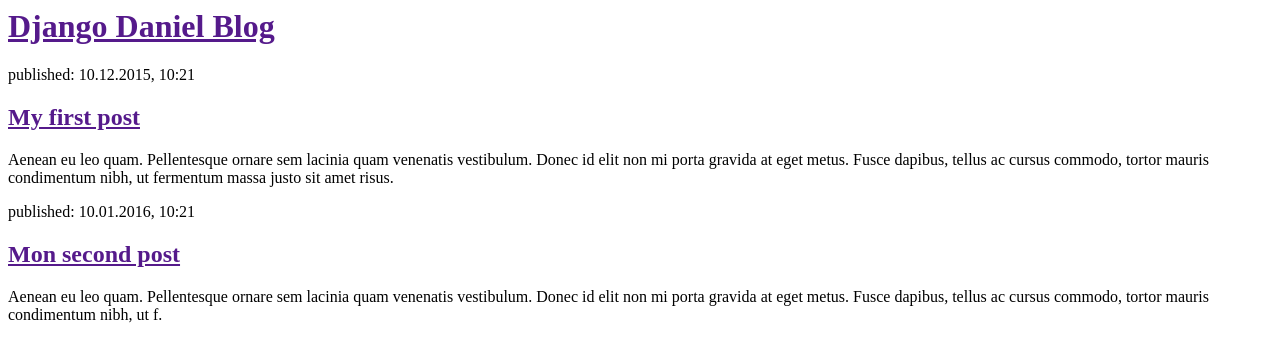
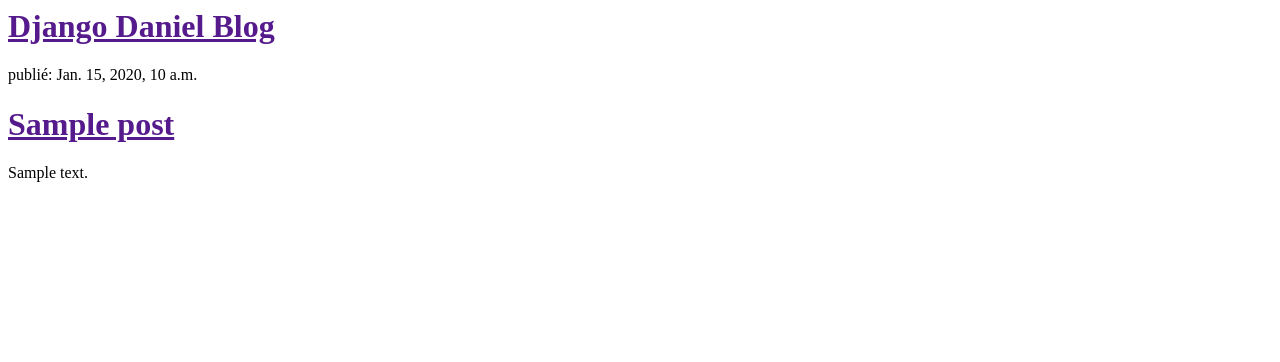
Before and after one commit to DanielHaim/my-first-blog, a Django app: template blog/templates/blog/post_list.html in a window 1280 px wide. Shown: the top 362 px of the page. Run offline with Django 3.2, Linux system fonts and the light colour scheme; the template is opened without the code that fills it: values that come from a table or form of the project are taken from there, others are empty; tables that the repository leaves empty hold one stand-in row (values such as "Sample post").

Commit message:
Modified templates to display posts from database

```diff
--- a/blog/templates/blog/post_list.html
+++ b/blog/templates/blog/post_list.html
@@ -8,15 +8,14 @@
         </div>
 
         <div>
-            <p>published: 10.12.2015, 10:21</p>
-            <h2><a href="">My first post</a></h2>
-            <p>Aenean eu leo quam. Pellentesque ornare sem lacinia quam venenatis vestibulum. Donec id elit non mi porta gravida at eget metus. Fusce dapibus, tellus ac cursus commodo, tortor mauris condimentum nibh, ut fermentum massa justo sit amet risus.</p>
+            {% for post in posts %}
+            <div>
+                <p>publié: {{ post.published_date }}</p>
+                <h1><a href="">{{ post.title }}</a></h1>
+                <p>{{ post.text|linebreaks }}</p>
+            </div>
+            {% endfor %}
         </div>
 
-        <div>
-            <p>published: 10.01.2016, 10:21</p>
-            <h2><a href="">Mon second post</a></h2>
-            <p>Aenean eu leo quam. Pellentesque ornare sem lacinia quam venenatis vestibulum. Donec id elit non mi porta gravida at eget metus. Fusce dapibus, tellus ac cursus commodo, tortor mauris condimentum nibh, ut f.</p>
-        </div>
     </body>
 </html>
--- a/blog/urls.py
+++ b/blog/urls.py
@@ -1,5 +1,6 @@
 from django.conf.urls import url
 from . import views
+
 
 urlpatterns = [
     url(r'^$', views.post_list, name='post_list'),
--- a/blog/views.py
+++ b/blog/views.py
@@ -1,5 +1,8 @@
 from django.shortcuts import render
+from django.utils import timezone
+from .models import Post
 
 # Create your views here.
 def post_list(request):
-    return render(request, 'blog/post_list.html', {})
+	posts = Post.objects.filter(published_date__lte=timezone.now()).order_by('published_date')
+	return render(request, 'blog/post_list.html', {'posts': posts})
```
